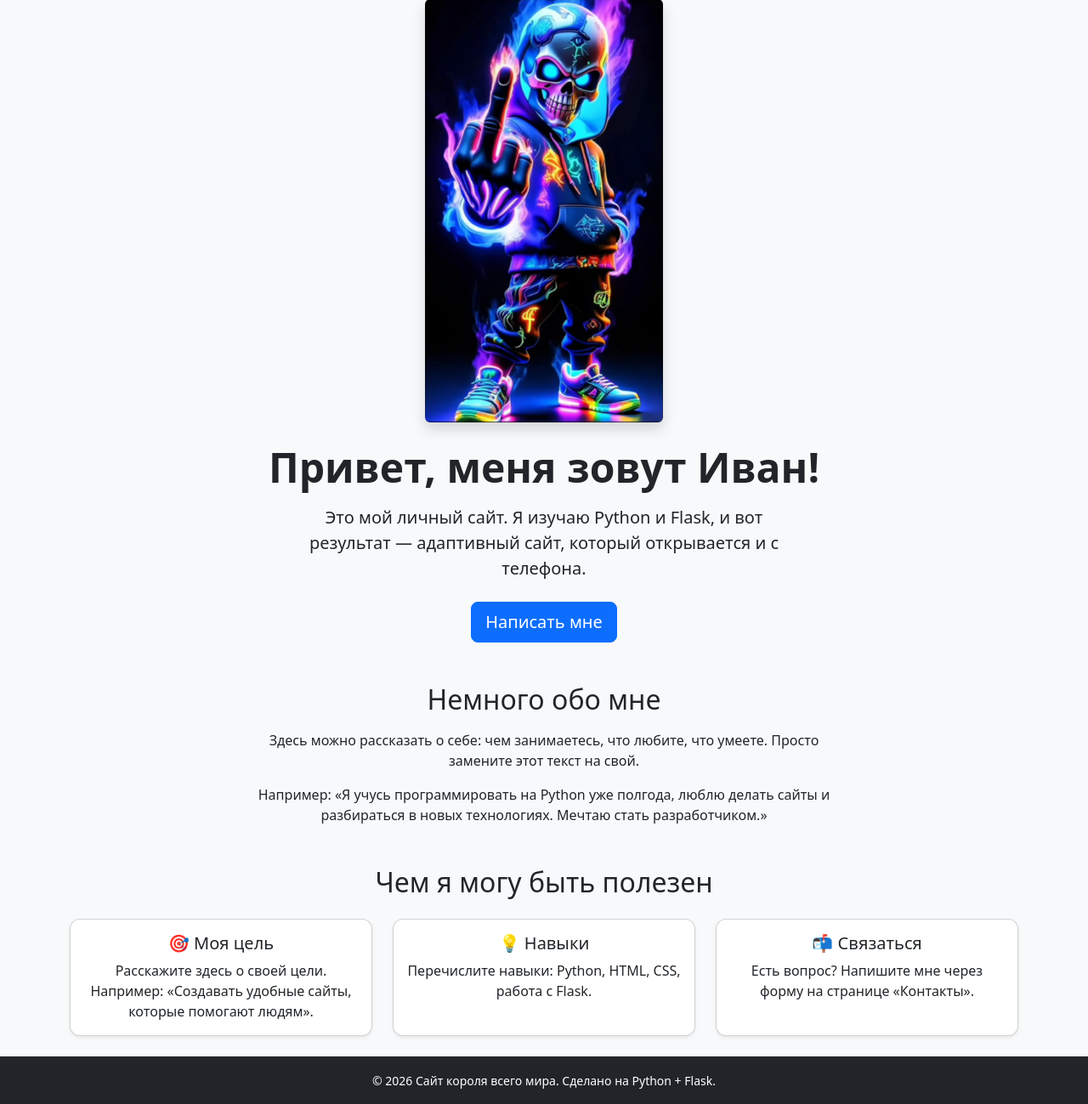
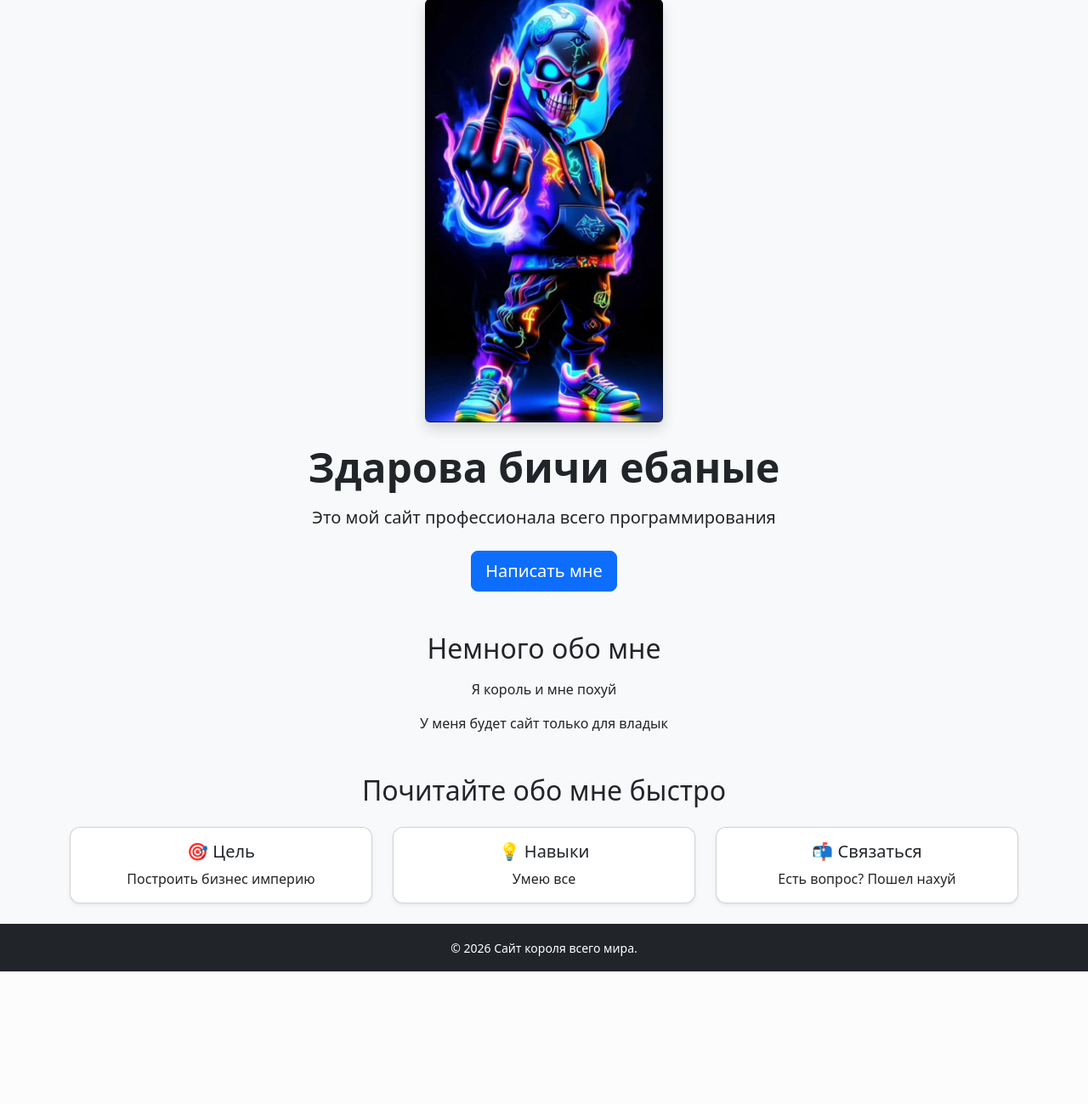
Before and after one commit to serikhajrulin22-code/my-flask-site, a Flask app: page / in a window 1280 px wide. Shown: the part 81-1380 px from the top of the page at 85% size. After the commit the page ends 1224 px from the top, so only its background shows below. Run offline with Flask 3, Linux system fonts and the light colour scheme.

Commit message:
Add files via upload

```diff
--- a/templates/base.html
+++ b/templates/base.html
@@ -41,7 +41,7 @@
 </main>
 
 <footer class="bg-dark text-white text-center py-3 mt-auto">
-    <small>© 2026 Сайт короля всего мира. Сделано на Python + Flask.</small>
+    <small>© 2026 Сайт короля всего мира.</small>
 </footer>
 
 <script src="https://cdn.jsdelivr.net/npm/bootstrap@5.3.3/dist/js/bootstrap.bundle.min.js"></script>
--- a/templates/index.html
+++ b/templates/index.html
@@ -9,10 +9,9 @@
          alt="Моё фото"
          class="img-fluid rounded shadow mb-4"
          style="max-width: 280px;">
-    <h1 class="display-5 fw-bold">Привет, меня зовут Иван!</h1>
+    <h1 class="display-5 fw-bold">Здарова бичи ебаные</h1>
     <p class="lead" style="max-width: 600px;">
-        Это мой личный сайт. Я изучаю Python и Flask,
-        и вот результат — адаптивный сайт, который открывается и с телефона.
+        Это мой сайт профессионала всего программирования
     </p>
     <a href="{{ url_for('contact') }}" class="btn btn-primary btn-lg mt-2">Написать мне</a>
 </div>
@@ -20,24 +19,21 @@
 <div class="text-center mb-5">
     <h2 class="mb-3">Немного обо мне</h2>
     <p style="max-width: 700px; margin: 0 auto;">
-        Здесь можно рассказать о себе: чем занимаетесь, что любите, что умеете.
-        Просто замените этот текст на свой.
+        Я король и мне похуй
     </p>
     <p style="max-width: 700px; margin: 16px auto 0;">
-        Например: «Я учусь программировать на Python уже полгода, люблю делать сайты
-        и разбираться в новых технологиях. Мечтаю стать разработчиком.»
+        У меня будет сайт только для владык
     </p>
 </div>
 
-<h2 class="mt-5 mb-4 text-center">Чем я могу быть полезен</h2>
+<h2 class="mt-5 mb-4 text-center">Почитайте обо мне быстро</h2>
 <div class="row g-4">
     <div class="col-12 col-md-4">
         <div class="card h-100 shadow-sm text-center">
             <div class="card-body">
-                <h5 class="card-title">🎯 Моя цель</h5>
+                <h5 class="card-title">🎯 Цель</h5>
                 <p class="card-text">
-                    Расскажите здесь о своей цели. Например: «Создавать удобные
-                    сайты, которые помогают людям».
+                    Построить бизнес империю
                 </p>
             </div>
         </div>
@@ -47,7 +43,7 @@
             <div class="card-body">
                 <h5 class="card-title">💡 Навыки</h5>
                 <p class="card-text">
-                    Перечислите навыки: Python, HTML, CSS, работа с Flask.
+                    Умею все
                 </p>
             </div>
         </div>
@@ -57,7 +53,7 @@
             <div class="card-body">
                 <h5 class="card-title">📬 Связаться</h5>
                 <p class="card-text">
-                    Есть вопрос? Напишите мне через форму на странице «Контакты».
+                    Есть вопрос? Пошел нахуй
                 </p>
             </div>
         </div>
```
Also changed, not shown: templates/about.html (+11 -13 lines), templates/contact.html (+5 -6 lines).
